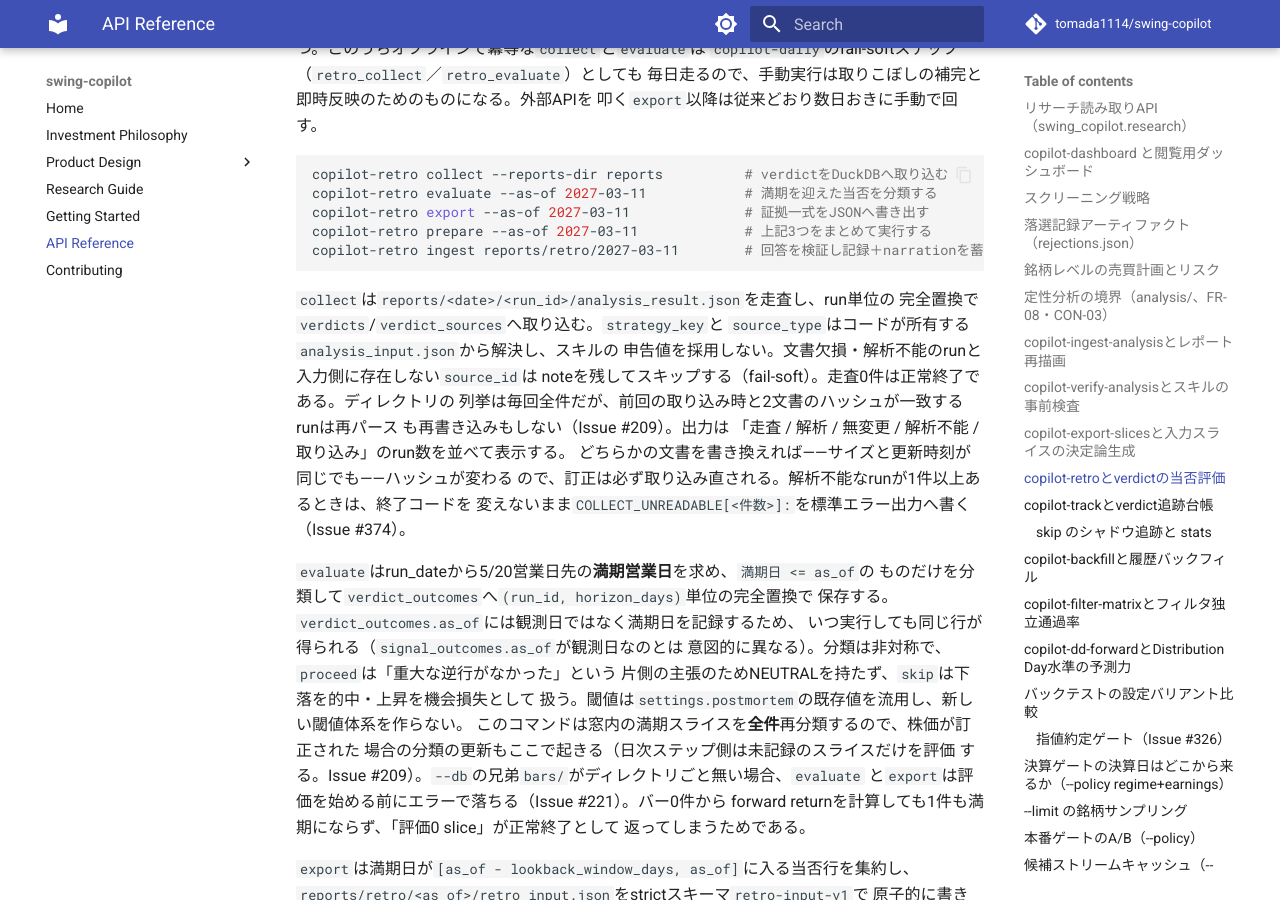
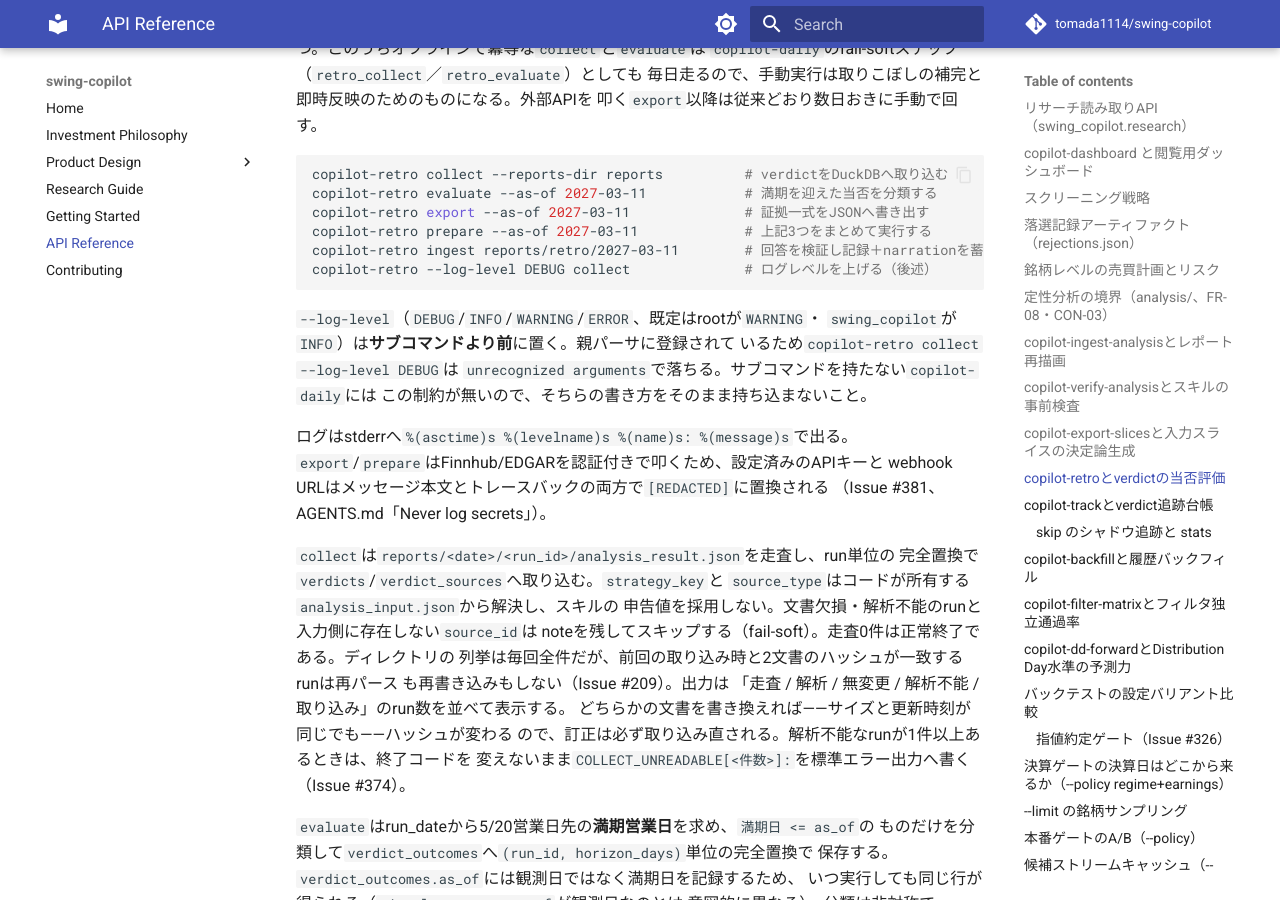
Before and after one commit to tomada1114/swing-copilot, an MkDocs documentation site: the page built from docs/reference.md, in a window 1280 px wide and 900 px high, scrolled down 8789 px. Built offline with MkDocs 1.6.1 and Material for MkDocs 9.7.7, drawn with Linux system fonts in a browser that asks for light colours; comment, search, counter and statistics services are not loaded.

Commit message:
fix(retro): レビュー指摘の反映（陳腐化した docstring・fixture の取りこぼし・docs）
- `_emit_unreadable_tag` の docstring が「この CLI はログハンドラを構成しない
  のでトレースバックは lastResort に落ちる」と述べたまま残っていた。この
  コミット自身がそれを偽にしているので書き換える
- `tests/test_cli_support.py` の `_restore_logging_state` が、既存ハンドラ
  自身の `.filters` を戻していなかった。pytest のセッションスコープの
  ハンドラは worker 全体を生き延びるため、そこへ積まれた
  `SecretRedactionFilter` は以降すべてのレコードの `args`/`exc_info` を
  消し続ける。retro 側の fixture と同じ形に揃える
- `tests/retro/test_cli.py` の同 fixture を、クラス限定からモジュール
  スコープの autouse へ格上げする。#381 以降は `main()` を呼ぶ全テストが
  グローバルなロギング状態を触るため、`TestLoggingConfiguration` だけを
  戻していてもファイルが実行順依存になる
- `docs/reference.md` に `--log-level` を追記。親パーサ登録なので
  `copilot-retro collect --log-level DEBUG` は
  `unrecognized arguments` になる（実際に確認済み）。サブコマンドを持たない
  `copilot-daily` との差なので明示する

Claude-Session: https://claude.ai/code/session_01JSC2ErcEVBHBUih7CnSWwp

````diff
--- a/docs/reference.md
+++ b/docs/reference.md
@@ -369,7 +369,19 @@ copilot-retro evaluate --as-of 2027-03-11            # 満期を迎えた当否
 copilot-retro export --as-of 2027-03-11              # 証拠一式をJSONへ書き出す
 copilot-retro prepare --as-of 2027-03-11             # 上記3つをまとめて実行する
 copilot-retro ingest reports/retro/2027-03-11        # 回答を検証し記録＋narrationを蓄積
+copilot-retro --log-level DEBUG collect              # ログレベルを上げる（後述）
 ```
+
+`--log-level`（`DEBUG`/`INFO`/`WARNING`/`ERROR`、既定はrootが`WARNING`・
+`swing_copilot`が`INFO`）は**サブコマンドより前**に置く。親パーサに登録されて
+いるため`copilot-retro collect --log-level DEBUG`は
+`unrecognized arguments`で落ちる。サブコマンドを持たない`copilot-daily`には
+この制約が無いので、そちらの書き方をそのまま持ち込まないこと。
+
+ログはstderrへ`%(asctime)s %(levelname)s %(name)s: %(message)s`で出る。
+`export`/`prepare`はFinnhub/EDGARを認証付きで叩くため、設定済みのAPIキーと
+webhook URLはメッセージ本文とトレースバックの両方で`[REDACTED]`に置換される
+（Issue #381、AGENTS.md「Never log secrets」）。
 
 `collect`は`reports/<date>/<run_id>/analysis_result.json`を走査し、run単位の
 完全置換で`verdicts`/`verdict_sources`へ取り込む。`strategy_key`と
````
Also changed, not shown: 3 other files.
